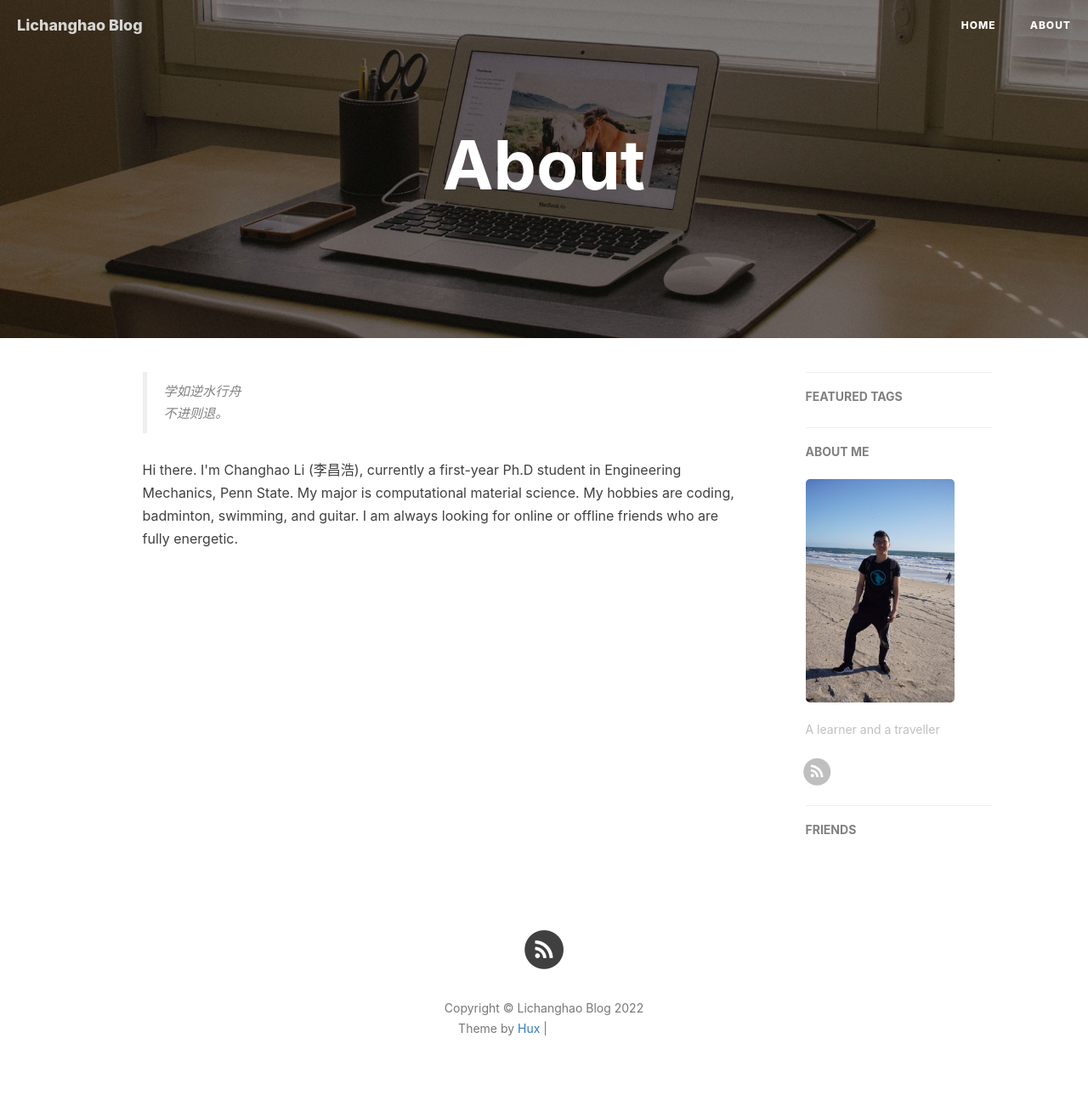
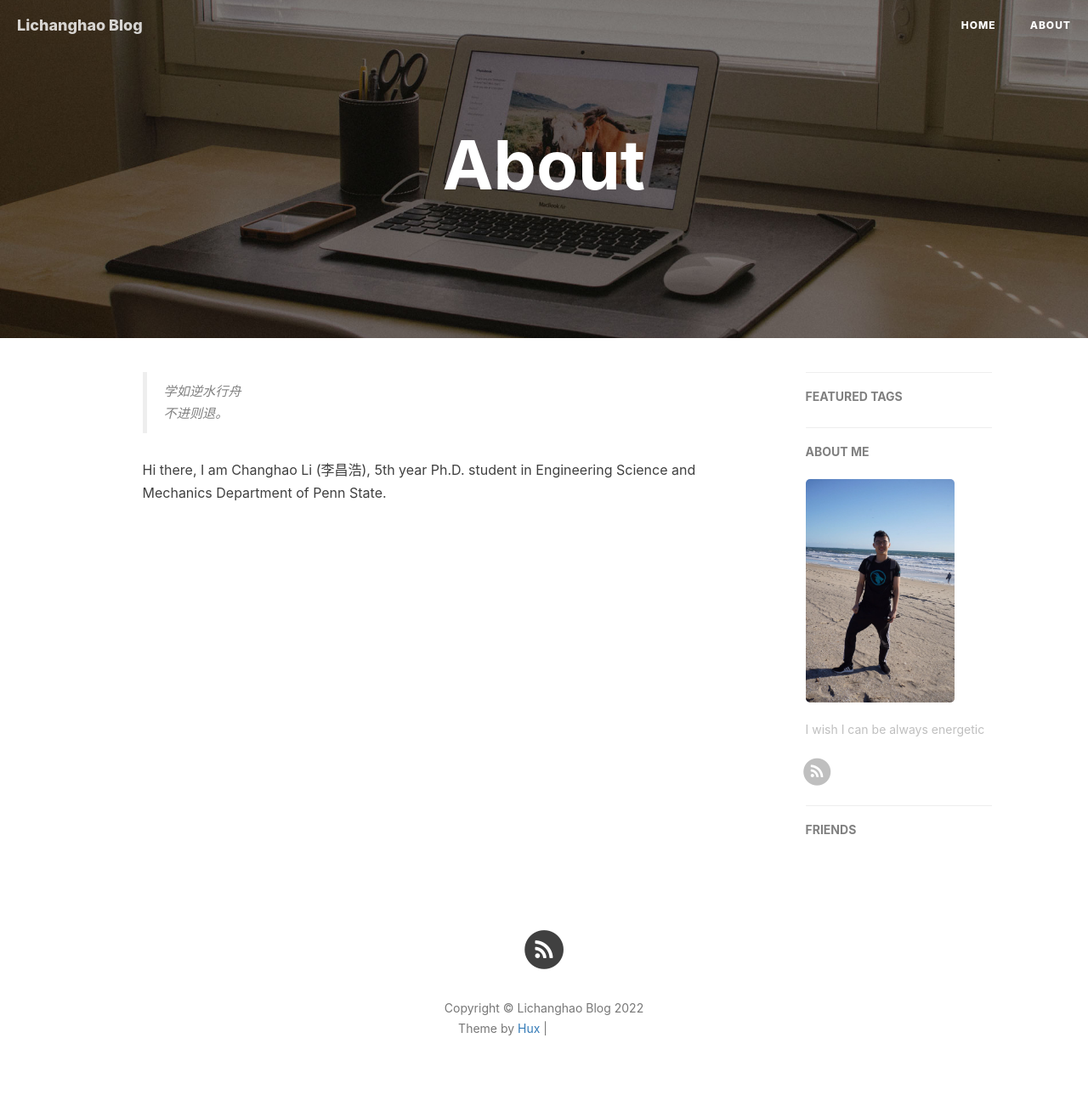
Before and after one commit to lichanghao/lichanghao.github.io.old, a Jekyll site: the page built from about.html, in a window 1280 px wide. Shown: the whole page at 85% size. Built offline with Jekyll 4.4.1, drawn with Linux system fonts in a browser that asks for light colours; nearby versions of some CDN libraries; comment, search, counter and statistics services are not loaded; grey boxes are pictures that could not be loaded.

Commit message:
20221112

```diff
--- a/_config.yml
+++ b/_config.yml
@@ -67,7 +67,7 @@ disqus_username: changhaoli
 
 # Sidebar settings
 sidebar: true                           # whether or not using Sidebar.
-sidebar-about-description: "A learner and a traveller"
+sidebar-about-description: "I wish I can be always energetic"
 sidebar-avatar: /img/head.jpg      # use absolute URL, seeing it's used in both `/` and `/about/`
 
 
--- a/about.html
+++ b/about.html
@@ -13,7 +13,7 @@ header-img: "img/home-bg-o.jpg"
     <blockquote><p>学如逆水行舟<br>
     不进则退。</p></blockquote>
 
-    <p> Hi there. I'm Changhao Li (李昌浩), currently a first-year Ph.D student in Engineering Mechanics, Penn State. My major is computational material science. My hobbies are coding, badminton, swimming, and guitar. I am always looking for online or offline friends who are fully energetic.
+    <p> Hi there, I am Changhao Li (李昌浩), 5th year Ph.D. student in Engineering Science and Mechanics Department of Penn State.
 
 
 
```
